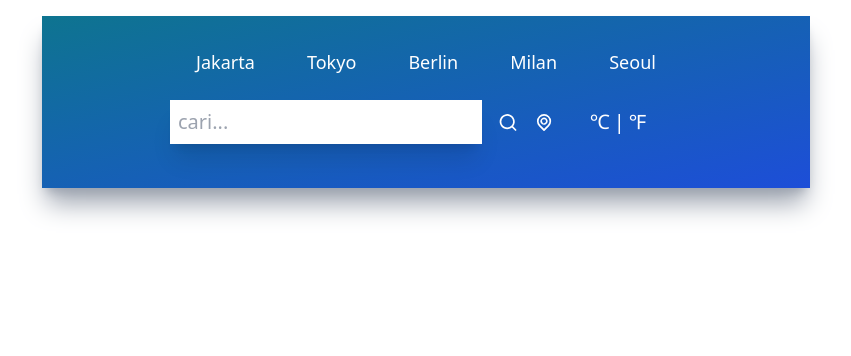
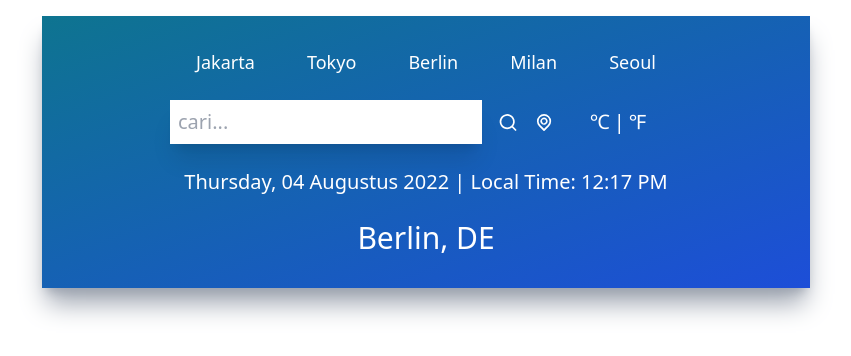
Before and after one commit to ilhamadikusuma31/react-weather-app, a React (Create React App) app: page / in a window 1280 px wide. Shown: the top 356 px of the page, without its empty margins (214-1065 px from the left). Built offline with nearby package versions, Linux system fonts and the light colour scheme.

Commit message:
Time and Location

```diff
--- a/src/App.js
+++ b/src/App.js
@@ -2,12 +2,14 @@
 import UilReact from '@iconscout/react-unicons/icons/uil-react'
 import TopButton from './components/TopButton';
 import Inputs from './components/Inputs';
+import TimeAndLocation from './components/TimeAndLocation';
 
 function App() {
   return (
     <div className="mx-auto max-w-screen-md mt-4 py-5 px-32 bg-gradient-to-br from-cyan-700 to-blue-700 h-fit shadow-xl shadow-gray-400">
       <TopButton/>
       <Inputs/>
+      <TimeAndLocation/>
     </div>
   );
 }
--- /dev/null
+++ b/src/components/TimeAndLocation.jsx
@@ -0,0 +1,20 @@
+import React from 'react'
+
+function TimeAndLocation() {
+  return (
+    <div>
+        <div className="flex items-center justify-center my-6">
+            <div className="text-white text-xl font-extralight">
+                Thursday, 04 Augustus 2022 | Local Time: 12:17 PM
+            </div>
+        </div>
+        <div className="flex items-center justify-center my-3">
+            <div className="text-white text-3xl font-medium">
+                Berlin, DE
+            </div>
+        </div>
+    </div>
+  )
+}
+
+export default TimeAndLocation
```
